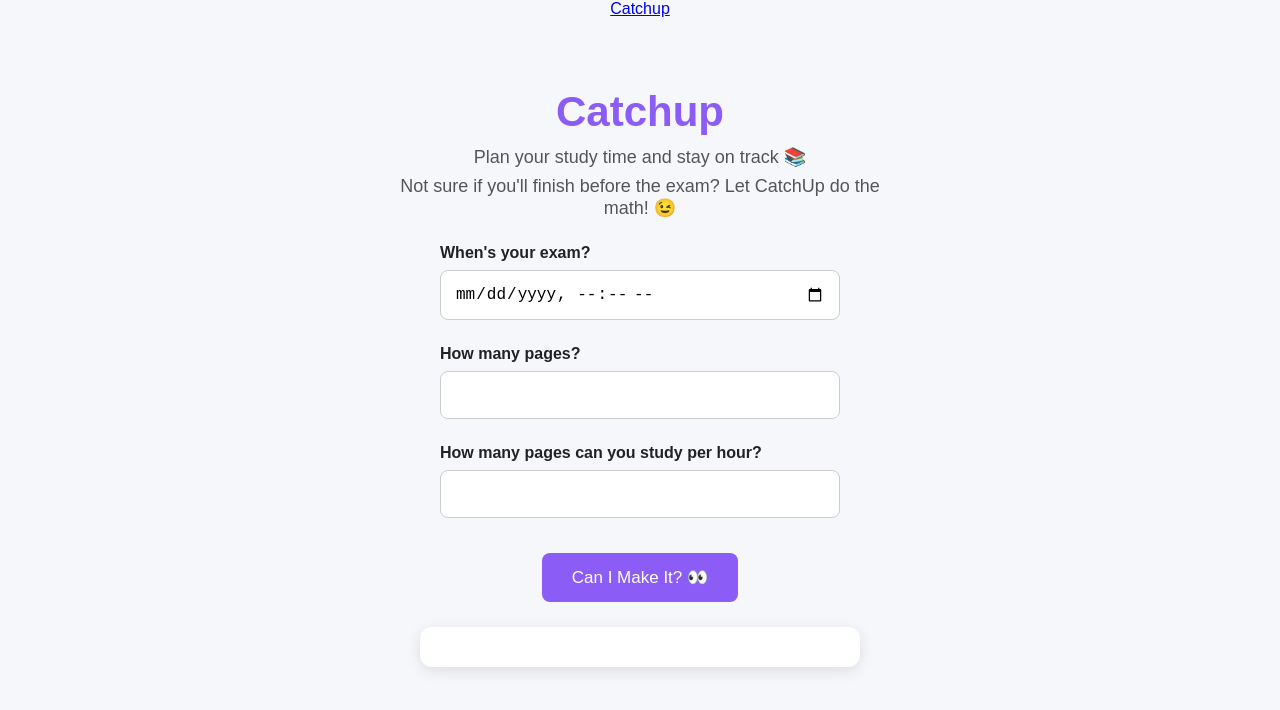
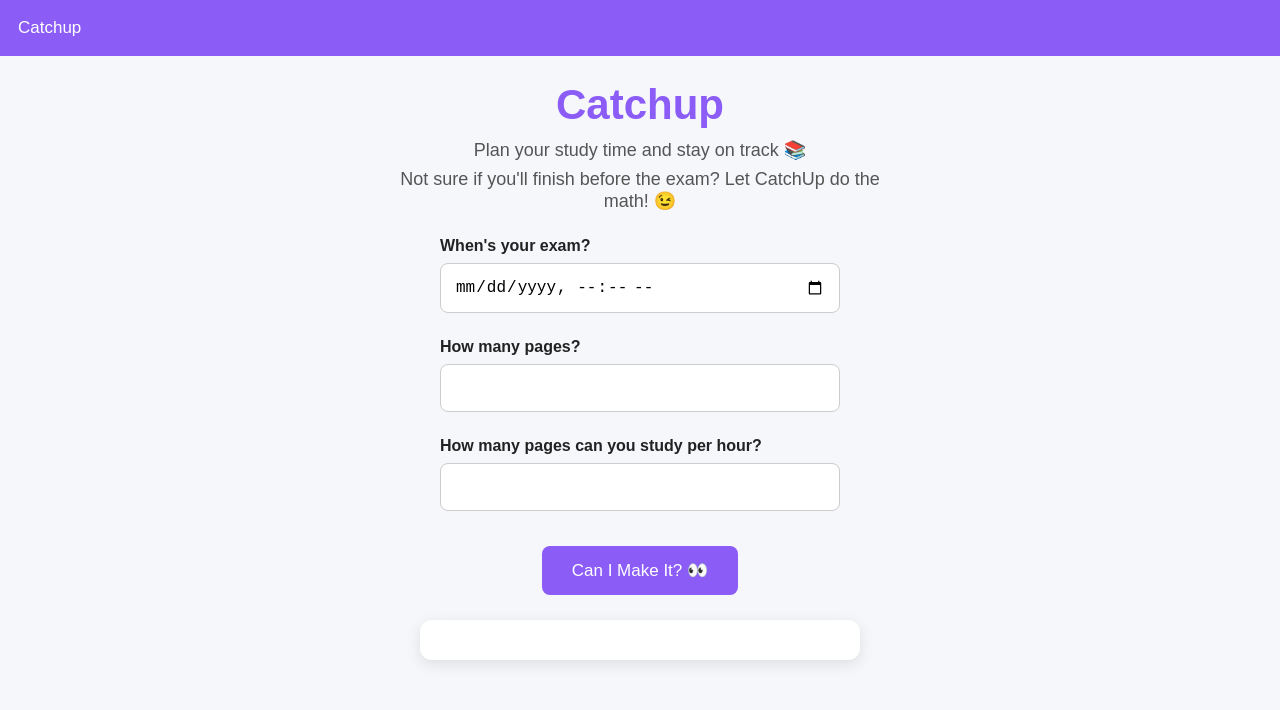
Before and after one commit to hamswasfi/CatchUp, a plain HTML site: page index.html in a window 1280 px wide. Drawn offline with Linux system fonts and the light colour scheme.

Commit message:
Add navigation styles to style.css

```diff
--- a/style.css
+++ b/style.css
@@ -4,6 +4,25 @@ body {
     margin: 0;
     text-align: center;
     color: #222;
+}
+
+nav {
+    background-color: #8b5cf6;
+    padding: 18px;
+    display: flex;
+    justify-content:flex-start;
+    gap: 35px;
+}
+
+nav a {
+    color: white;
+    text-decoration: none;
+    font-size: 17px;
+    font-weight:normal;
+}
+
+nav a:hover {
+    color: #e9d5ff;
 }
 
 /* Main title */
@@ -83,6 +102,6 @@ button:hover {
 
 #planner {
     width: 500px;
-    margin: 70px auto;
+    margin: 25px auto;
     text-align: center;
 }
```
